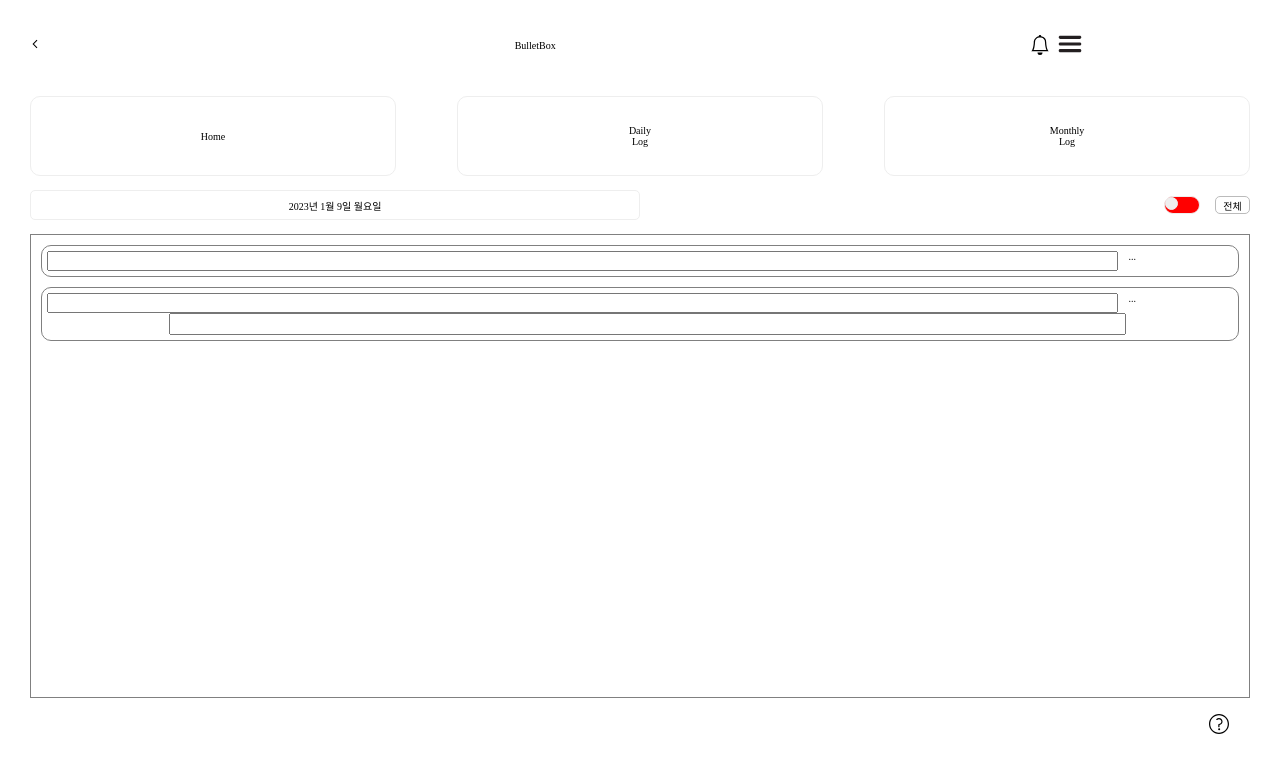
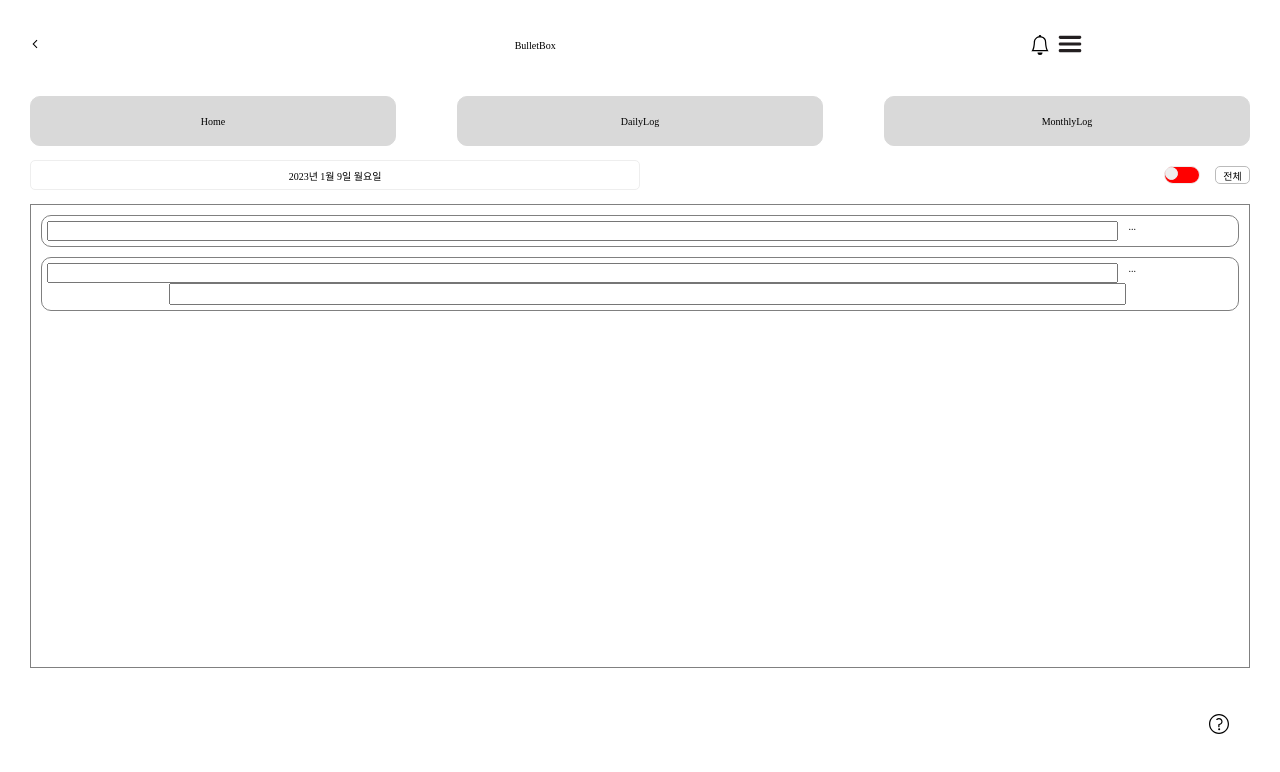
Before and after one commit to BulletBoxProject/BulletBox-project-FE-, a React (Create React App) app: page /dailys in a window 1280 px wide. Shown: the top 772 px of the page. Built offline with nearby package versions, Linux system fonts and the light colour scheme; no server answers.

Commit message:
feat: 네비메뉴 버튼 작업

```diff
--- a/src/components/common/NavigationMenu.jsx
+++ b/src/components/common/NavigationMenu.jsx
@@ -1,7 +1,6 @@
 import React from "react";
 import styled from "styled-components";
 
-import Button from "./Button";
 import { useNavigate } from "react-router-dom";
 
 const NavigationMenu = () => {
@@ -10,32 +9,9 @@ const NavigationMenu = () => {
   return (
     <Container>
       <ButtonGroup>
-        <Button
-          width={"30%"}
-          height={"10vh"}
-          borderRadius={"10px"}
-          onClick={() => navigate("/")}
-        >
-          Home
-        </Button>
-        <Button
-          width={"30%"}
-          height={"10vh"}
-          borderRadius={"10px"}
-          onClick={() => navigate("/dailys")}
-        >
-          Daily <br />
-          Log
-        </Button>
-        <Button
-          width={"30%"}
-          height={"10vh"}
-          borderRadius={"10px"}
-          onClick={() => navigate("/monthlys")}
-        >
-          Monthly <br />
-          Log
-        </Button>
+        <Button onClick={() => navigate("/")}>Home</Button>
+        <Button onClick={() => navigate("/dailys")}>DailyLog</Button>
+        <Button onClick={() => navigate("/monthlys")}>MonthlyLog</Button>
       </ButtonGroup>
     </Container>
   );
@@ -50,4 +26,15 @@ const ButtonGroup = styled.div`
   display: flex;
   justify-content: space-between;
   width: 100%;
+  height: 50px;
 `;
+const Button = styled.button`
+  width: 30%;
+  height: 100%;
+  border: 1px solid var(--color-light-gray);
+  border-radius: 10px;
+  background-color: var(--color-light-gray);
+  & > :hover {
+    background-color: var(--color-main);
+  }
+`;
--- a/src/components/main/screen/MainContainer.jsx
+++ b/src/components/main/screen/MainContainer.jsx
@@ -20,9 +20,7 @@ const MainContainer = () => {
       <SelectDiv>
         <SelectCategory style={{ padding: "10px" }} />
       </SelectDiv>
-      <CalendarDiv>
-        <BulletCalendar />
-      </CalendarDiv>
+      <CalendarDiv></CalendarDiv>
       <TodoDiv>
         <BulletDiv>
           <h3>불렛 목록</h3>
@@ -48,7 +46,7 @@ const Container = styled.div`
   display: flex;
   flex-direction: column;
   justify-content: center;
-  padding: 10px 30px;
+  padding: 32px 14px;
 `;
 const SelectDiv = styled.div`
   display: flex;
@@ -58,7 +56,7 @@ const SelectDiv = styled.div`
 `;
 const CalendarDiv = styled.div`
   border: 1px solid black;
-  height: 43vh;
+  height: 260px;
   margin-bottom: 10px;
   display: flex;
   justify-content: center;
@@ -73,15 +71,17 @@ const BulletDiv = styled.div`
   display: flex;
   flex-direction: column;
   padding: 0 10px;
-  width: 20%;
-  height: 22vh;
+  width: 30%;
+  height: 216px;
+  margin-top: 26px;
   border: 1px solid gray;
   border-radius: 5px;
   gap: 5px;
 `;
 const InputDiv = styled.div`
   width: 62%;
-  height: 22vh;
+  height: 216px;
+  margin-top: 26px;
   border: 1px solid gray;
   border-radius: 5px;
   padding: 0 10px;
--- a/src/shared/GlobalStyle.jsx
+++ b/src/shared/GlobalStyle.jsx
@@ -4,6 +4,8 @@ const GlobalStyle = createGlobalStyle`
 
 :root{
   --color-black: #111111;
+  --color-main: #F0A13B;
+  --color-light-gray: #D9D9D9;
 }
 
 
```
